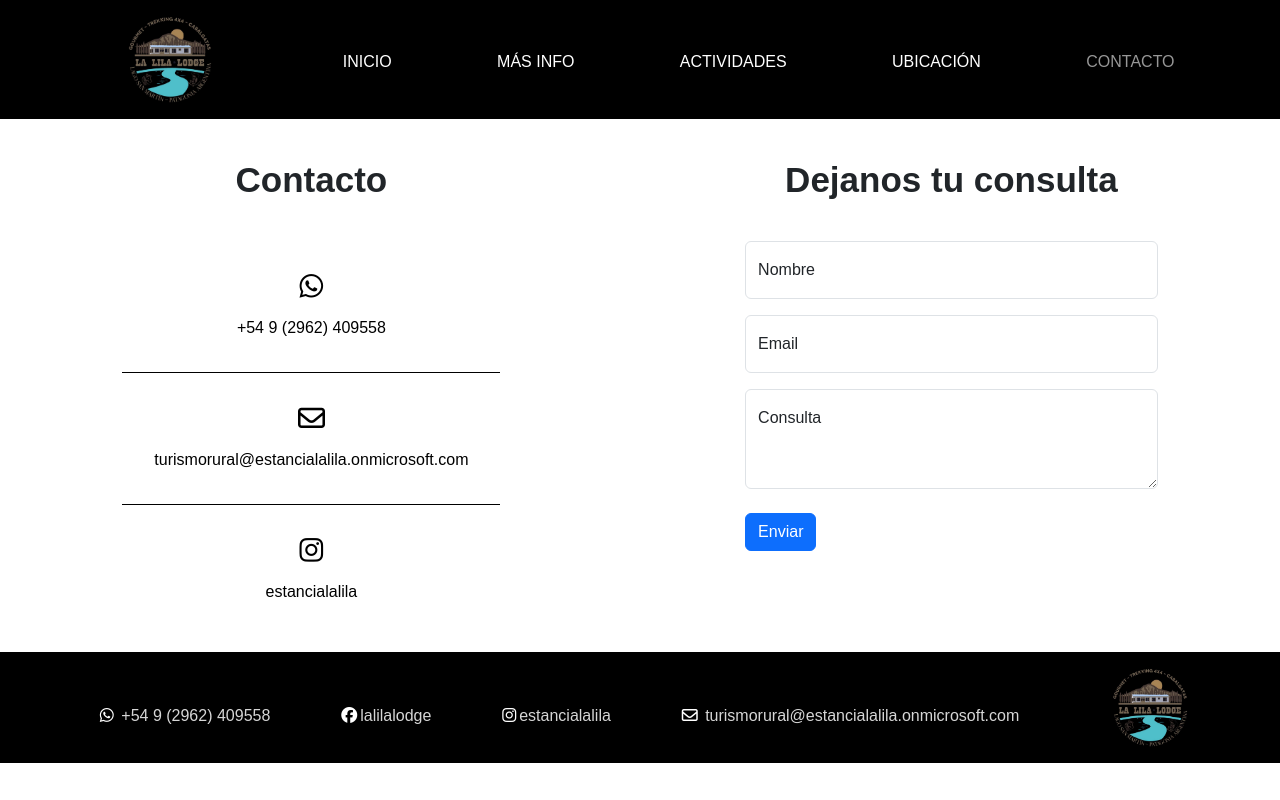
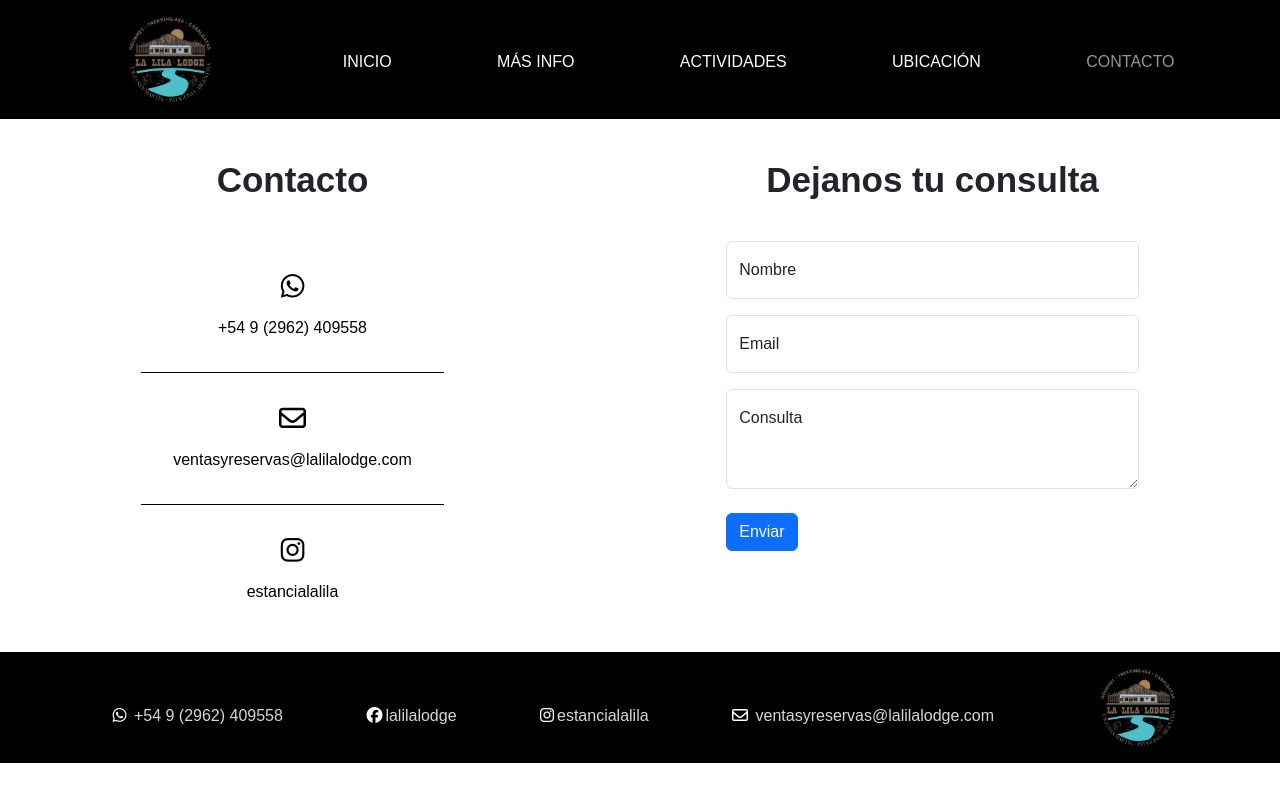
Before and after one commit to fedekahlke/lalila, a plain HTML site: page pages/contacto.html in a window 1280 px wide. Drawn offline with nearby package versions, Linux system fonts and the light colour scheme.

Commit message:
mail change

```diff
--- a/pages/contacto.html
+++ b/pages/contacto.html
@@ -75,8 +75,8 @@
 
                     <li class="links-contacto borde">
                         <i class="fa-regular fa-envelope iconos-contacto"></i>
-                        <a class="medios-contacto" href="mailto: turismorural@estancialalila.onmicrosoft.com">
-                            turismorural@estancialalila.onmicrosoft.com</a>
+                        <a class="medios-contacto" href="mailto: ventasyreservas@lalilalodge.com">
+                            ventasyreservas@lalilalodge.com</a>
                     </li>
 
                     <li class="links-contacto">
@@ -125,8 +125,8 @@
                     class="footer-item" href="https://www.instagram.com/estancialalila/">estancialalila</a>
             </li>
             <li class="footer-icon"><i class="fa-regular fa-envelope"></i><a class="footer-item"
-                    href="mailto: turismorural@estancialalila.onmicrosoft.com">
-                    turismorural@estancialalila.onmicrosoft.com</a>
+                    href="mailto: ventasyreservas@lalilalodge.com">
+                    ventasyreservas@lalilalodge.com</a>
             </li>
             <a href="../index.html"><img class="logo-footer" src="../img/Logo.jpg" alt="img-logo"></a>
         </ul>
```
Also changed, not shown: index.html (+1 -1 lines), pages/actividades.html (+1 -1 lines), pages/mas-info.html (+2 -2 lines), pages/ubicacion.html (+1 -1 lines).
